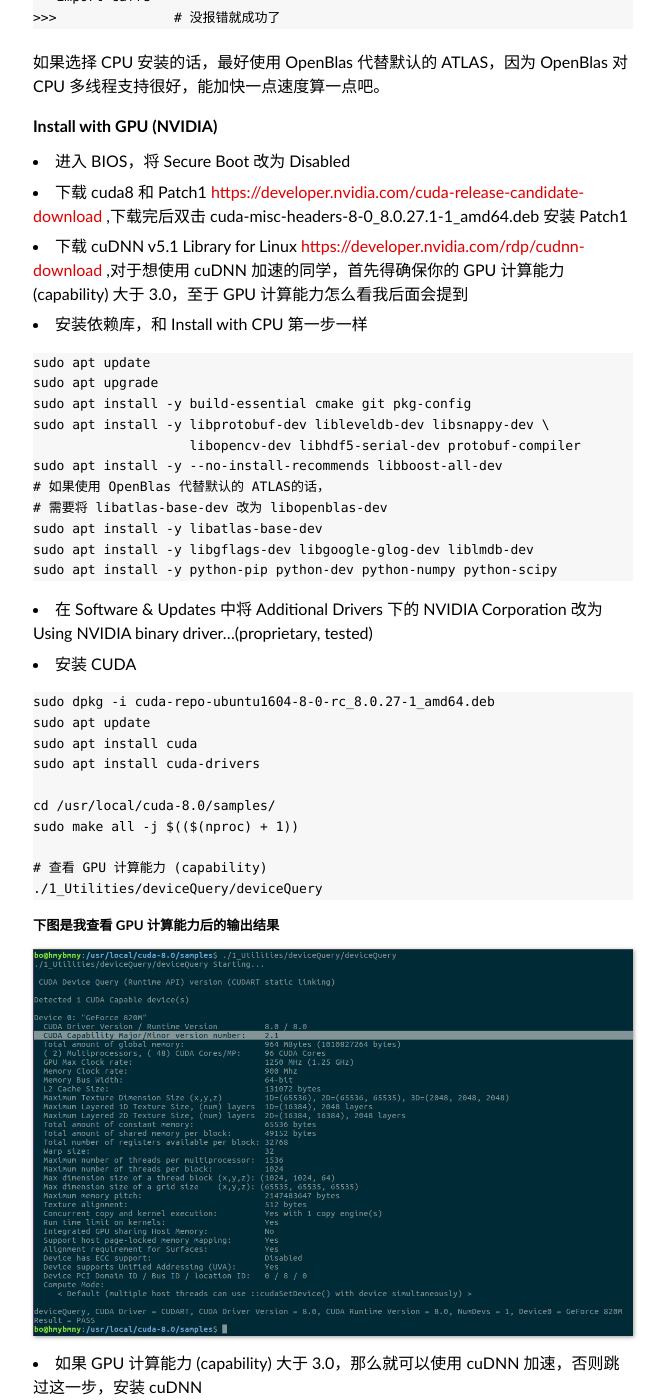
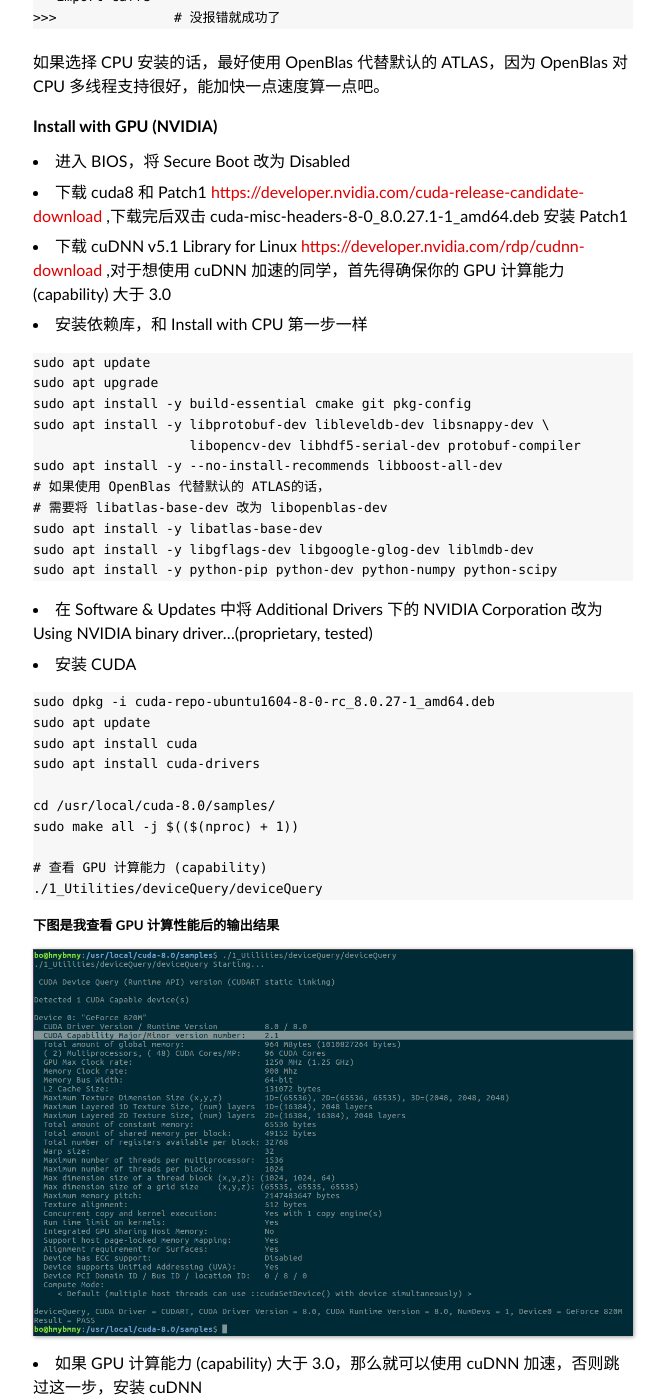
Before and after one commit to kingofctrl/hmybmny.github.io, a Jekyll site: the page built from _posts/2016-10-10-install-caffe-on-ubuntu-16-dot-04-with-gpu.markdown, in a window 1280 px wide and 1400 px high, scrolled down 1680 px. Shown: the whole window, without its empty margins (307-974 px from the left). Built offline with Jekyll 4.4.1, drawn with Linux system fonts in a browser that asks for light colours; some web fonts are replaced.

Commit message:
update post

````diff
--- a/_posts/2016-10-10-install-caffe-on-ubuntu-16-dot-04-with-gpu.markdown
+++ b/_posts/2016-10-10-install-caffe-on-ubuntu-16-dot-04-with-gpu.markdown
@@ -94,7 +94,7 @@ python
 
 - 进入 BIOS，将 Secure Boot 改为 Disabled
 - 下载 cuda8 和 Patch1 [https://developer.nvidia.com/cuda-release-candidate-download ](https://developer.nvidia.com/cuda-release-candidate-download) ,下载完后双击 cuda-misc-headers-8-0_8.0.27.1-1_amd64.deb 安装 Patch1
-- 下载 cuDNN v5.1 Library for Linux [https://developer.nvidia.com/rdp/cudnn-download ](https://developer.nvidia.com/rdp/cudnn-download) ,对于想使用 cuDNN 加速的同学，首先得确保你的 GPU 计算能力 (capability) 大于 3.0，至于 GPU 计算能力怎么看我后面会提到
+- 下载 cuDNN v5.1 Library for Linux [https://developer.nvidia.com/rdp/cudnn-download ](https://developer.nvidia.com/rdp/cudnn-download) ,对于想使用 cuDNN 加速的同学，首先得确保你的 GPU 计算能力 (capability) 大于 3.0
 - 安装依赖库，和 Install with CPU 第一步一样
 
 ```
@@ -126,7 +126,8 @@ sudo make all -j $(($(nproc) + 1))
 # 查看 GPU 计算能力 (capability)
 ./1_Utilities/deviceQuery/deviceQuery
 ```
-##### 下图是我查看 GPU 计算能力后的输出结果
+
+##### 下图是我查看 GPU 计算性能后的输出结果
 
 ![GPU 计算能力](/images/gpu_capability.png)
 
````
